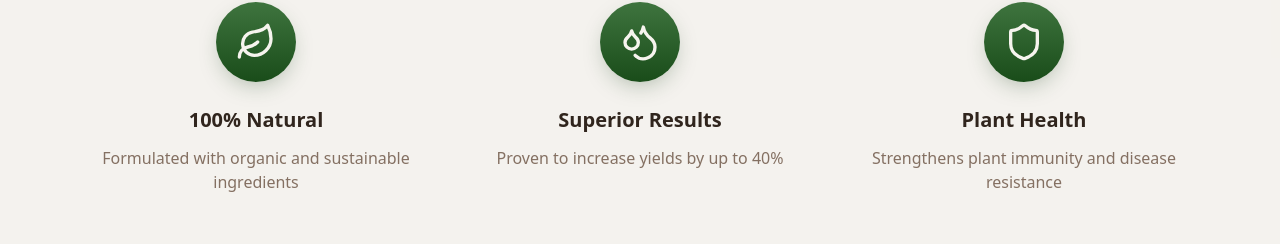
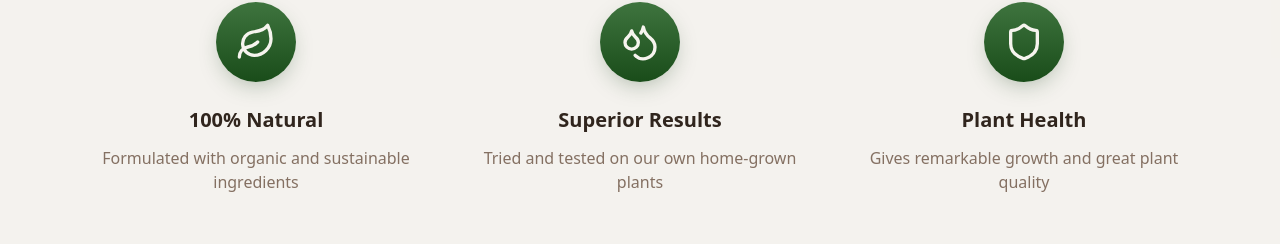
Before and after one commit to VedantNagar/garden-essence, a React (Vite) app: page / in a window 1280 px wide. Shown: the part 959-1203 px from the top of the page. Built offline with nearby package versions, Linux system fonts and the light colour scheme.

Commit message:
Update benefits descriptions for clarity and accuracy

```diff
--- a/src/pages/Index.tsx
+++ b/src/pages/Index.tsx
@@ -45,12 +45,12 @@ const Index = () => {
     {
       icon: Droplets,
       title: "Superior Results",
-      description: "Proven to increase yields by up to 40%",
+      description: "Tried and tested on our own home-grown plants ",
     },
     {
       icon: Shield,
       title: "Plant Health",
-      description: "Strengthens plant immunity and disease resistance",
+      description: "Gives remarkable growth and great plant quality",
     },
   ];
 
```
